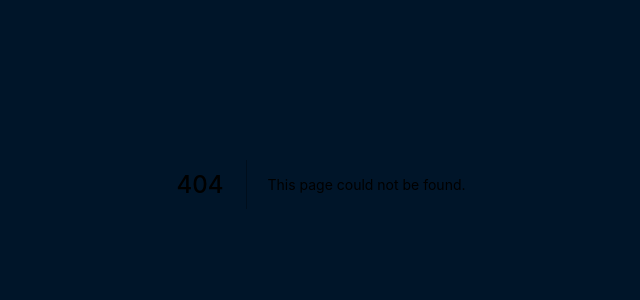
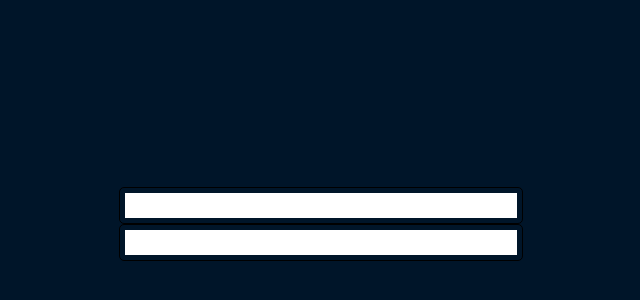
Before and after one commit to miljan-gajic/karate-klub-selters, a Next.js app: page /register in a window 1280 px wide. Before the commit this address had no page. Shown: the part 216-516 px from the top of the page, without its empty margins (319-959 px from the left). Built offline with nearby package versions, Linux system fonts and the light colour scheme.

Commit message:
feat: Register Page --- added Styled components support for Next js

```diff
--- /dev/null
+++ b/components/PagesContainer/styles/styled.ts
@@ -0,0 +1,9 @@
+import styled from 'styled-components'
+
+export const PageContainer = styled.div`
+  position: relative;
+  max-width: 1000px;
+  margin: 0 auto;
+  padding: 5vh 0 0 0;
+  height: 100vh;
+`
--- /dev/null
+++ b/components/Register/styled/styled.ts
@@ -0,0 +1,45 @@
+import React from 'react'
+import styled from 'styled-components'
+
+export const RegisterPage = styled.div`
+  display: flex;
+  justify-content: center;
+  align-items: center;
+  height: 100vh;
+`
+
+export const RegisterFormWrapper = styled.div`
+  width: 500px;
+  height: auto;
+  padding: 2rem 3rem;
+`
+
+export const StyledForm = styled.form`
+  width: 100%;
+`
+
+export const InputElementsContainer = styled.div`
+  display: flex;
+  align-items: center;
+  justify-content: space-between;
+  padding: 5px;
+  border: 1px solid;
+  border-radius: 5px;
+  &:hover {
+    box-shadow: 1px 1px 1px thistle;
+  }
+`
+
+export const TextInput = styled.input`
+  flex: 1 0;
+  min-width: 50px;
+  min-height: 25px;
+  font-size: inherit;
+  background-color: transparent;
+  padding-left: 5px;
+  border: 0;
+  background: #fff;
+  &:focus {
+    outline: none;
+  }
+`
--- a/package.json
+++ b/package.json
@@ -34,6 +34,8 @@
     "@types/node": "16.11.6",
     "@types/react": "17.0.33",
     "@types/winston": "^2.4.4",
+    "babel-plugin-inline-react-svg": "^2.0.1",
+    "babel-plugin-styled-components": "^1.13.3",
     "eslint": "7",
     "eslint-config-next": "12.0.1",
     "eslint-config-prettier": "^8.3.0",
--- /dev/null
+++ b/pages/_document.tsx
@@ -0,0 +1,30 @@
+import Document from 'next/document'
+import { ServerStyleSheet } from 'styled-components'
+
+export default class MyDocument extends Document {
+  static async getInitialProps(ctx) {
+    const sheet = new ServerStyleSheet()
+    const originalRenderPage = ctx.renderPage
+
+    try {
+      ctx.renderPage = () =>
+        originalRenderPage({
+          enhanceApp: (App) => (props) =>
+            sheet.collectStyles(<App {...props} />),
+        })
+
+      const initialProps = await Document.getInitialProps(ctx)
+      return {
+        ...initialProps,
+        styles: (
+          <>
+            {initialProps.styles}
+            {sheet.getStyleElement()}
+          </>
+        ),
+      }
+    } finally {
+      sheet.seal()
+    }
+  }
+}
--- /dev/null
+++ b/pages/register/index.tsx
@@ -0,0 +1,30 @@
+import { PageContainer } from 'components/PagesContainer/styles/styled'
+import {
+  RegisterPage,
+  RegisterFormWrapper,
+  StyledForm,
+  InputElementsContainer,
+  TextInput,
+} from 'components/Register/styled/styled'
+import React from 'react'
+
+const Register = () => {
+  return (
+    <PageContainer>
+      <RegisterPage>
+        <RegisterFormWrapper>
+          <StyledForm>
+            <InputElementsContainer>
+              <TextInput />
+            </InputElementsContainer>
+            <InputElementsContainer>
+              <TextInput />
+            </InputElementsContainer>
+          </StyledForm>
+        </RegisterFormWrapper>
+      </RegisterPage>
+    </PageContainer>
+  )
+}
+
+export default Register
```
Also changed, not shown: tsconfig.json (+3 -13 lines), .babelrc (added), 1 other file (tests, documents, lock files or other folders).
